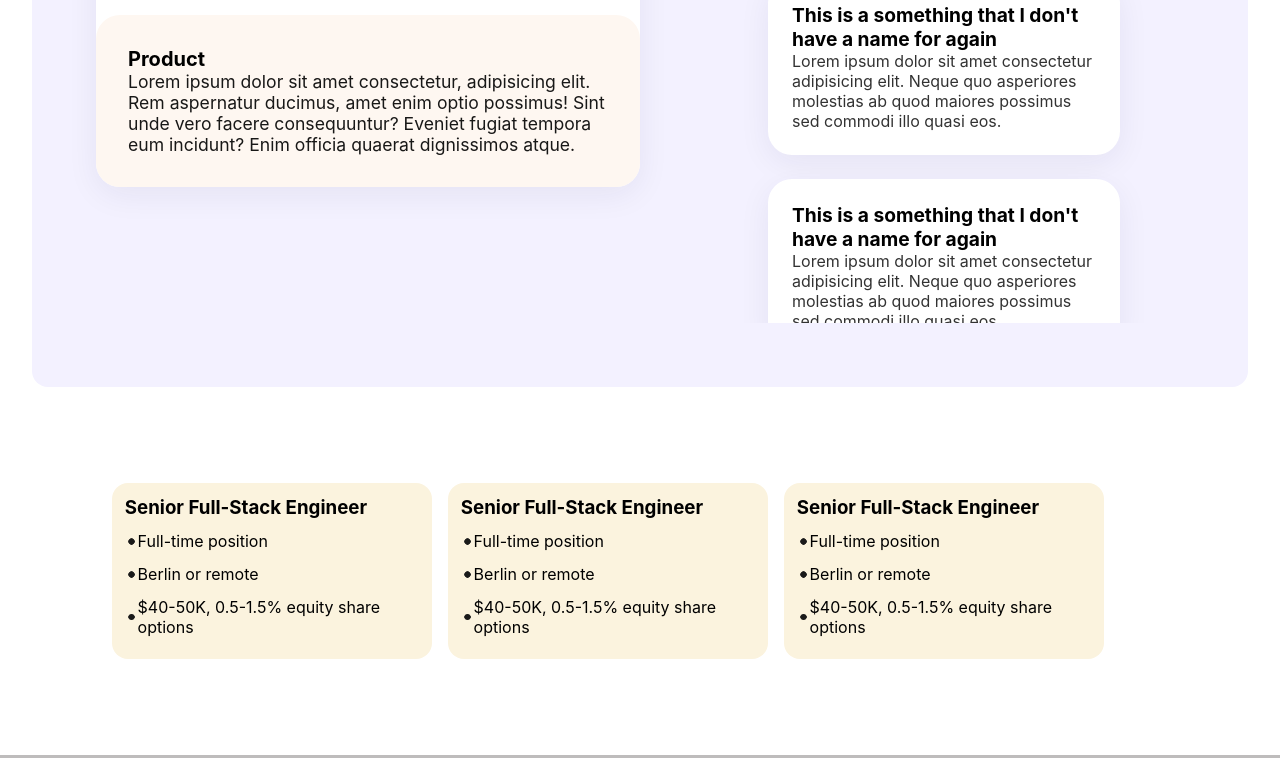
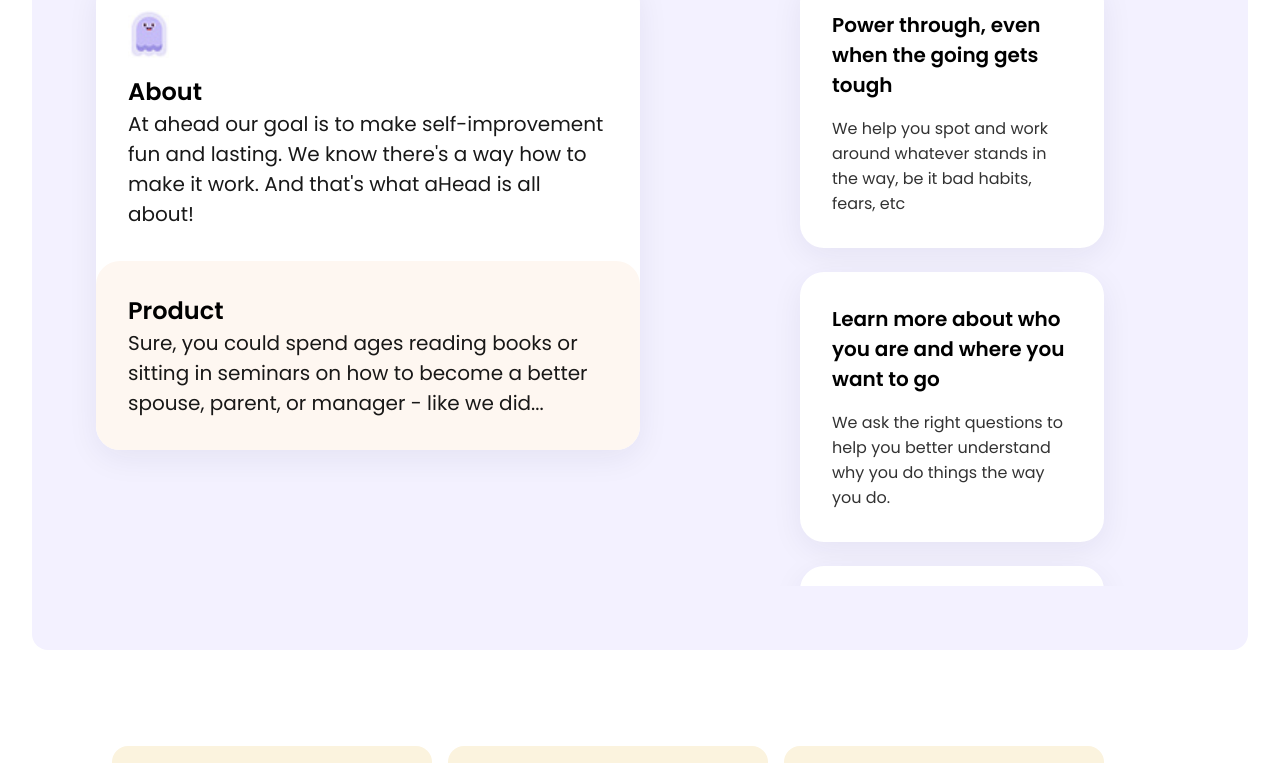
Before and after one commit to harshvg247/website-template, a React (Create React App) app: page / in a window 1280 px wide. Shown: the part 4230-4993 px from the top of the page. Built offline with nearby package versions, Linux system fonts and the light colour scheme; a web font is replaced by a local one.

Commit message:
Updated contents of section 9, changed fonts, restyled a bit

```diff
--- a/src/Section9.js
+++ b/src/Section9.js
@@ -3,6 +3,36 @@
 import happyblob from "./images/happyblob.png"
 
 export default function Section9() {
+
+    const cardListData = [
+        {
+            "title": "Power through, even when the going gets tough",
+            "text": "We help you spot and work around whatever stands in the way, be it bad habits, fears, etc"
+        },
+        {
+            "title": "Learn more about who you are and where you want to go",
+            "text": "We ask the right questions to help you better understand why you do things the way you do."
+        },
+        {
+            "title": "Play and grow together with others on the same journey",
+            "text": "Ahead feels like a game, not like a chore. See yourself grow every day towards achieving your goals!"
+        },
+        {
+            "title": "Master how to make it happen in real life",
+            "text": "We support you towards ninja-level skills with sleek tools such as dry-runs, quizzes, and flashcards."
+        },
+        {
+            "title": "Learn about practical skills that you can actually use in real life",
+            "text": "We teach you smart psychological techniques and habit-forming strategies that are easy to apply."
+        },
+        {
+            "title": "Get support that's made for your needs",
+            "text": "We build your personal roadmap of lessons and actions towards your goals."
+        }
+
+    ]
+
+
   return (
     <div id='section9'>
         <div id='sec9-title'>
@@ -15,35 +45,23 @@
                 <div id="sec9-about">
                     <img src={happyblob} alt="" />
                     <h5>About</h5>
-                    <span>Lorem ipsum dolor sit amet consectetur, adipisicing elit. Rem aspernatur ducimus, amet enim optio possimus! Sint unde vero facere consequuntur? Eveniet fugiat tempora eum incidunt? Enim officia quaerat dignissimos atque.</span>
+                    <span>At ahead our goal is to make self-improvement fun and lasting. We know there's a way how to make it work. And that's what aHead is all about!</span>
                 </div>
                 <div id="sec9-product">
                     <h5>Product</h5>
-                    <span>Lorem ipsum dolor sit amet consectetur, adipisicing elit. Rem aspernatur ducimus, amet enim optio possimus! Sint unde vero facere consequuntur? Eveniet fugiat tempora eum incidunt? Enim officia quaerat dignissimos atque.</span>
+                    <span>Sure, you could spend ages reading books or sitting in seminars on how to become a better spouse, parent, or manager - like we did...</span>
                 </div>
             </div>
             <div id="sec9-scroll">
-            <div className="sec9-scroll-item">
-                    <h6>This is a something that I don't have a name for</h6>
-                    <span>Lorem ipsum dolor sit amet consectetur adipisicing elit. Neque quo asperiores molestias ab quod maiores possimus sed commodi illo quasi eos.</span>
-                </div>
-                <div className="sec9-scroll-item">
-                    <h6>This is a something that I don't have a name for again</h6>
-                    <span>Lorem ipsum dolor sit amet consectetur adipisicing elit. Neque quo asperiores molestias ab quod maiores possimus sed commodi illo quasi eos.</span>
-                </div>
-                <div className="sec9-scroll-item">
-                    <h6>This is a something that I don't have a name for again</h6>
-                    <span>Lorem ipsum dolor sit amet consectetur adipisicing elit. Neque quo asperiores molestias ab quod maiores possimus sed commodi illo quasi eos.</span>
-                </div>
-                <div className="sec9-scroll-item">
-                    <h6>This is a something that I don't have a name for again</h6>
-                    <span>Lorem ipsum dolor sit amet consectetur adipisicing elit. Neque quo asperiores molestias ab quod maiores possimus sed commodi illo quasi eos.</span>
-                </div>
-                <div className="sec9-scroll-item">
-                    <h6>This is a something that I don't have a name for again</h6>
-                    <span>Lorem ipsum dolor sit amet consectetur adipisicing elit. Neque quo asperiores molestias ab quod maiores possimus sed commodi illo quasi eos.</span>
-                </div>
 
+                {cardListData && cardListData.map((card, i) => {
+                    return (
+                        <div key={i} className="sec9-scroll-item">
+                            <h6>{card.title}</h6>
+                            <span>{card.text}</span>
+                        </div>
+                    )
+                })}
             </div>
         </div>
 
--- a/src/index.css
+++ b/src/index.css
@@ -1,8 +1,8 @@
+@import url('https://fonts.googleapis.com/css2?family=Poppins:wght@300;400;600&display=swap');
+
 body {
   margin: 0;
-  font-family: -apple-system, BlinkMacSystemFont, 'Segoe UI', 'Roboto', 'Oxygen',
-    'Ubuntu', 'Cantarell', 'Fira Sans', 'Droid Sans', 'Helvetica Neue',
-    sans-serif;
+  font-family: "Poppins", sans-serif;
   -webkit-font-smoothing: antialiased;
   -moz-osx-font-smoothing: grayscale;
 }
--- a/src/styles/section9.css
+++ b/src/styles/section9.css
@@ -26,7 +26,7 @@
 }
 
 #sec9-content {
-    margin-top: 2rem;
+    margin-top: 2.5rem;
     display: flex;
     flex-direction: row;
     width: 100%;
@@ -61,11 +61,11 @@
 }
 
 #sec9-info h5 {
-    font-size: 1.25rem;
+    font-size: 1.5rem;
 }
 
 #sec9-info span {
-    font-size: 1.1rem;
+    font-size: 1.25rem;
     opacity: 0.9;
 }
 
@@ -77,7 +77,7 @@
     display: flex;
     flex-direction: column;
     width: 50%;
-    max-height: 34rem;
+    max-height: 38rem;
     overflow-y: scroll;
     border-radius: 1rem;
     box-sizing: border-box;
@@ -108,19 +108,21 @@
   }
 
 .sec9-scroll-item {
-    width: calc(100% - 12rem);
-    margin: 0 4rem 0 8rem;
+    width: calc(100% - 15rem);
+    margin: 0 5rem 0 10rem;
     background: white;
     box-sizing: border-box;
-    padding: 1.5rem;
+    padding: 2rem;
     border-radius: 1.5rem;
     box-shadow: 0 0.5rem 2rem #221a4e11;
 }
 
 .sec9-scroll-item h6 {
-    font-size: 1.2rem;
+    font-size: 1.25rem;
+    margin-bottom: 1rem;
 }
 
 .sec9-scroll-item span {
+    font-size: 1.1;
     opacity: 0.8;
 }
```
